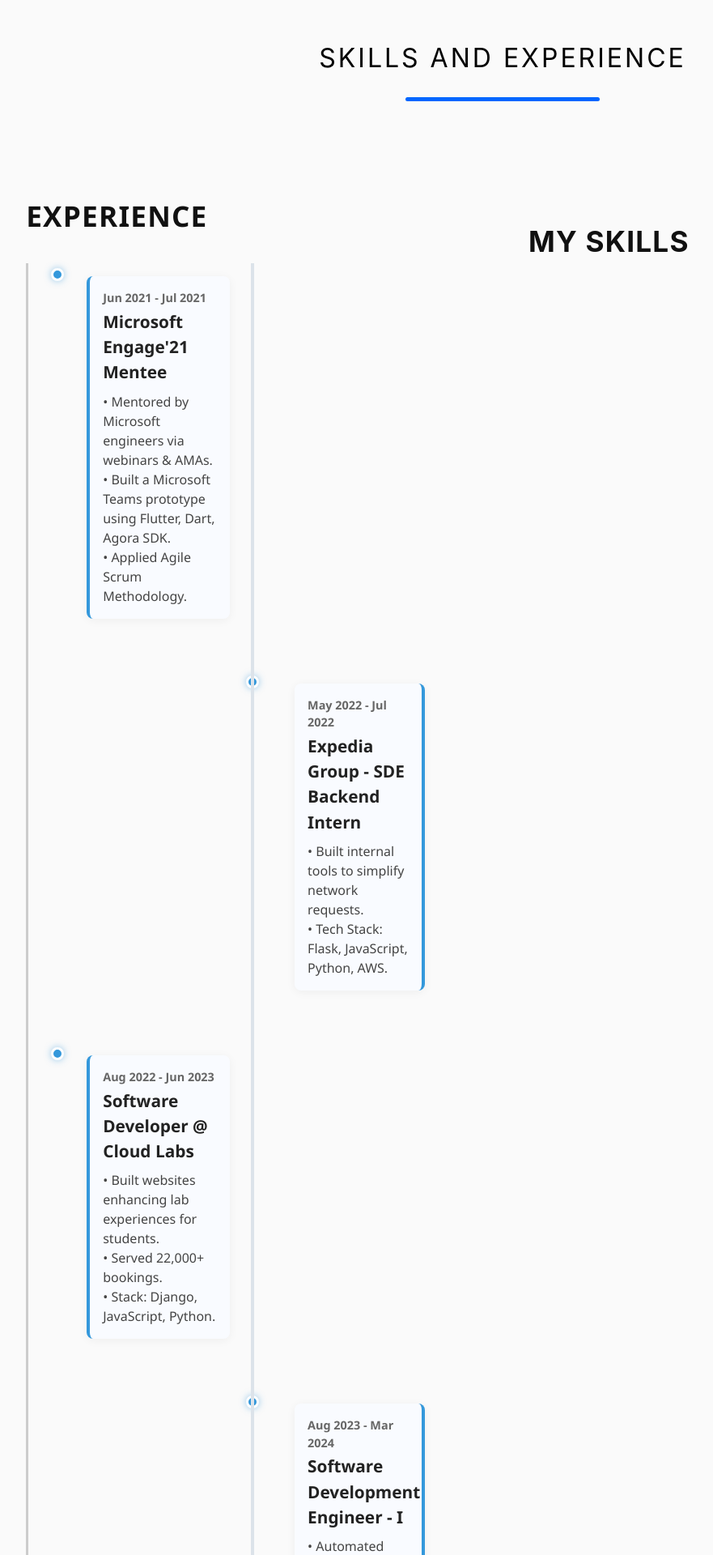
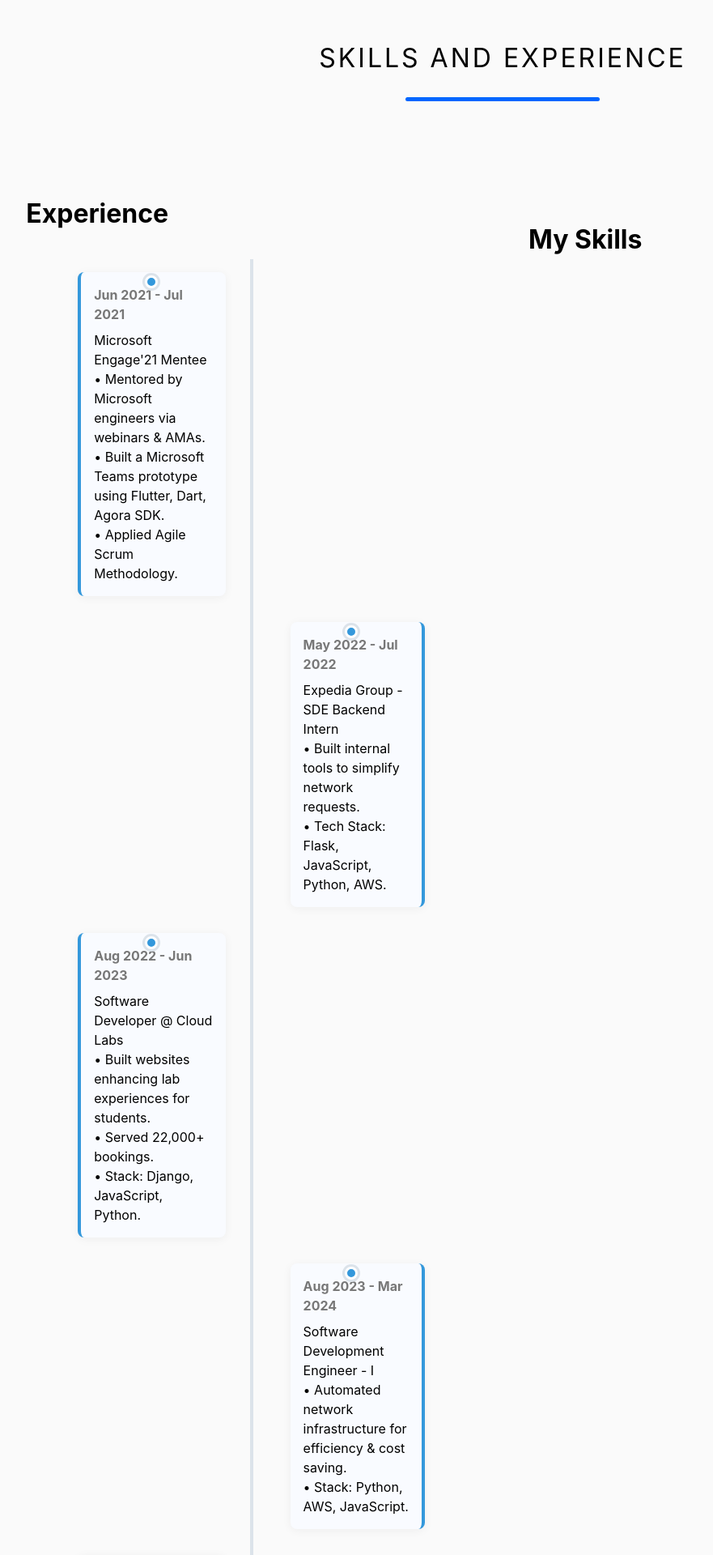
Before and after one commit to anuragyadav19150/finalPorfolio, a Django app: template template/index.html in a window 1280 px wide. Shown: the part 656-2576 px from the top of the page at 81% size, without its empty margins (19-900 px from the left). Run offline with Django 4.2, Linux system fonts and the light colour scheme; the template is opened without the code that fills it, so the values that code supplies are empty; parts of the project's set-up code (start-up, migrations or seed data) failed here and were passed over; some libraries are stand-ins or nearby versions; some web fonts are replaced.

Commit message:
Update index.html

```diff
--- a/template/index.html
+++ b/template/index.html
@@ -537,111 +537,7 @@ Inside media queries 1em is always 16px i.e 1em = 16px at every screen size only
       .footers{
         background-color: #ebeaeae3;
       }
-      .experience {
-    max-width: 700px;
-    margin: 0 auto;
-    font-family: 'Segoe UI', Tahoma, Geneva, Verdana, sans-serif;
-    color: #222; /* keep your default color */
-  }
 
-  .about__content-title {
-    font-size: 2.2rem;
-    font-weight: 700;
-    margin-bottom: 1.5rem;
-    color: #111; /* dark but consistent */
-    letter-spacing: 1.2px;
-    text-transform: uppercase;
-  }
-
-  .timeline-container {
-    position: relative;
-    padding-left: 40px;
-    border-left: 3px solid #ccc;
-  }
-
-  .timeline-item {
-    position: relative;
-    margin-bottom: 3rem;
-    opacity: 0;
-    transform: translateX(30px);
-    animation-fill-mode: forwards;
-    animation-duration: 0.6s;
-    animation-timing-function: ease-out;
-  }
-
-  .timeline-item.left {
-    animation-name: slideInLeft;
-  }
-  .timeline-item.right {
-    animation-name: slideInRight;
-  }
-
-  @keyframes slideInLeft {
-    to {
-      opacity: 1;
-      transform: translateX(0);
-    }
-  }
-
-  @keyframes slideInRight {
-    to {
-      opacity: 1;
-      transform: translateX(0);
-    }
-  }
-
-  .timeline-dot {
-    position: absolute;
-    left: -12px;
-    top: 6px;
-    width: 16px;
-    height: 16px;
-    background-color: #3498db; /* subtle blue */
-    border-radius: 50%;
-    border: 3px solid white;
-    box-shadow: 0 0 8px rgba(52, 152, 219, 0.5);
-    transition: transform 0.3s ease, box-shadow 0.3s ease;
-    cursor: default;
-  }
-
-  .timeline-dot:hover {
-    transform: scale(1.3);
-    box-shadow: 0 0 12px rgba(52, 152, 219, 0.8);
-  }
-
-  .timeline-content {
-    padding-left: 20px;
-  }
-
-  .timeline-date {
-    font-size: 0.9rem;
-    font-weight: 600;
-    color: #666;
-    margin-bottom: 0.2rem;
-    display: block;
-  }
-
-  .timeline-content h4 {
-    font-size: 1.3rem;
-    font-weight: 700;
-    color: #222;
-    margin: 0.1rem 0 0.5rem 0;
-  }
-
-  .timeline-content p {
-    font-size: 1rem;
-    line-height: 1.5;
-    color: #444;
-  }
-
-  /* Alternate left/right alignment for content */
-  .timeline-item.left .timeline-content {
-    text-align: left;
-  }
-
-  .timeline-item.right .timeline-content {
-    text-align: left;
-  }
     </style>
 
 
@@ -748,7 +644,7 @@ Inside media queries 1em is always 16px i.e 1em = 16px at every screen size only
       <div class="experience">
   <h3 class="about__content-title">Experience</h3>
   <div class="timeline-container">
-    <div class="timeline-item left" style="animation-delay: 0.1s;">
+    <div class="timeline-item left">
       <div class="timeline-dot"></div>
       <div class="timeline-content">
         <span class="timeline-date">Jun 2021 - Jul 2021</span>
@@ -761,7 +657,7 @@ Inside media queries 1em is always 16px i.e 1em = 16px at every screen size only
       </div>
     </div>
 
-    <div class="timeline-item right" style="animation-delay: 0.3s;">
+    <div class="timeline-item right">
       <div class="timeline-dot"></div>
       <div class="timeline-content">
         <span class="timeline-date">May 2022 - Jul 2022</span>
@@ -773,7 +669,7 @@ Inside media queries 1em is always 16px i.e 1em = 16px at every screen size only
       </div>
     </div>
 
-    <div class="timeline-item left" style="animation-delay: 0.5s;">
+    <div class="timeline-item left">
       <div class="timeline-dot"></div>
       <div class="timeline-content">
         <span class="timeline-date">Aug 2022 - Jun 2023</span>
@@ -786,7 +682,7 @@ Inside media queries 1em is always 16px i.e 1em = 16px at every screen size only
       </div>
     </div>
 
-    <div class="timeline-item right" style="animation-delay: 0.7s;">
+    <div class="timeline-item right">
       <div class="timeline-dot"></div>
       <div class="timeline-content">
         <span class="timeline-date">Aug 2023 - Mar 2024</span>
@@ -798,7 +694,7 @@ Inside media queries 1em is always 16px i.e 1em = 16px at every screen size only
       </div>
     </div>
 
-    <div class="timeline-item left" style="animation-delay: 0.9s;">
+    <div class="timeline-item left">
       <div class="timeline-dot"></div>
       <div class="timeline-content">
         <span class="timeline-date">Apr 2024 - Current</span>
```
